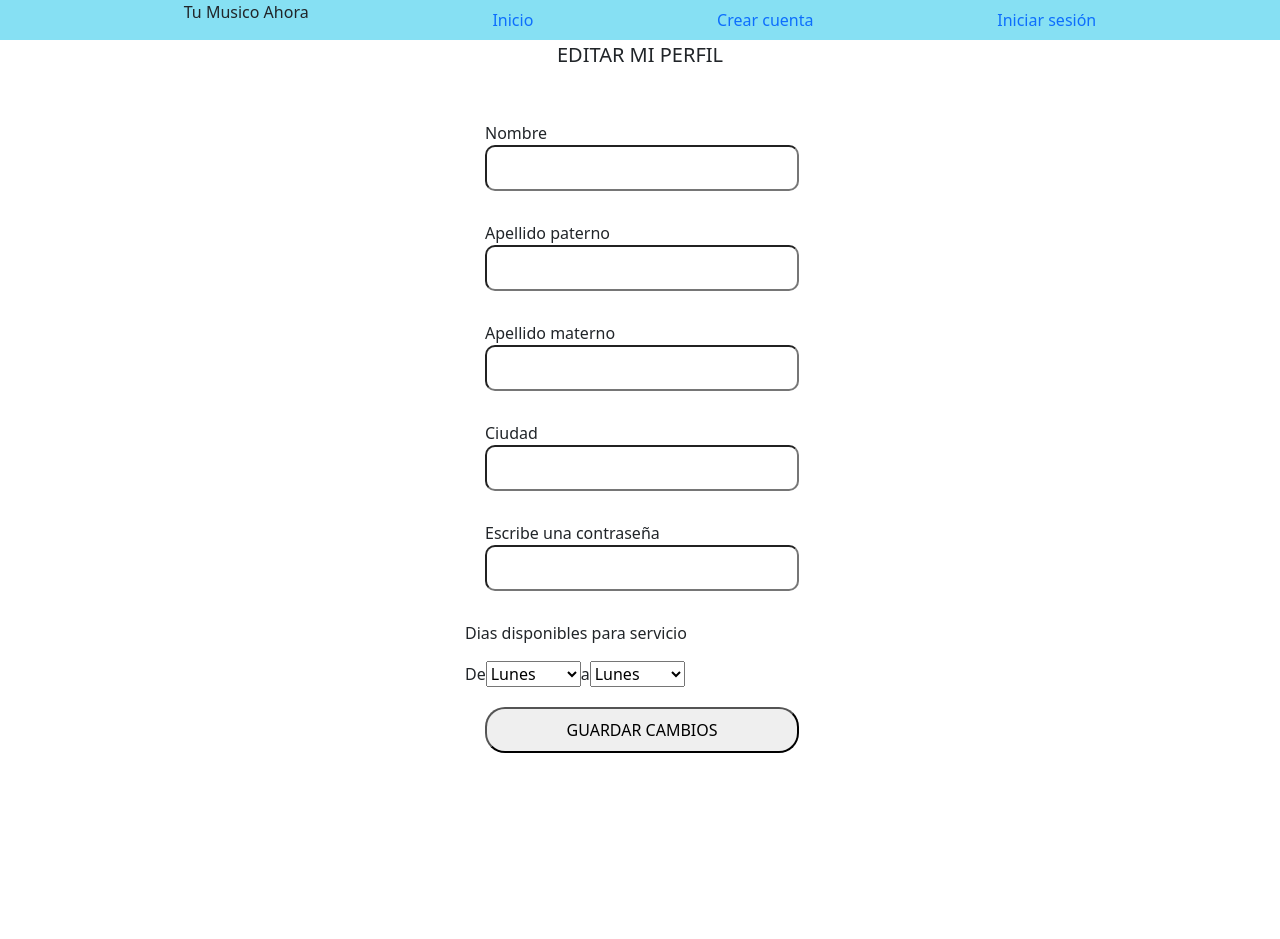
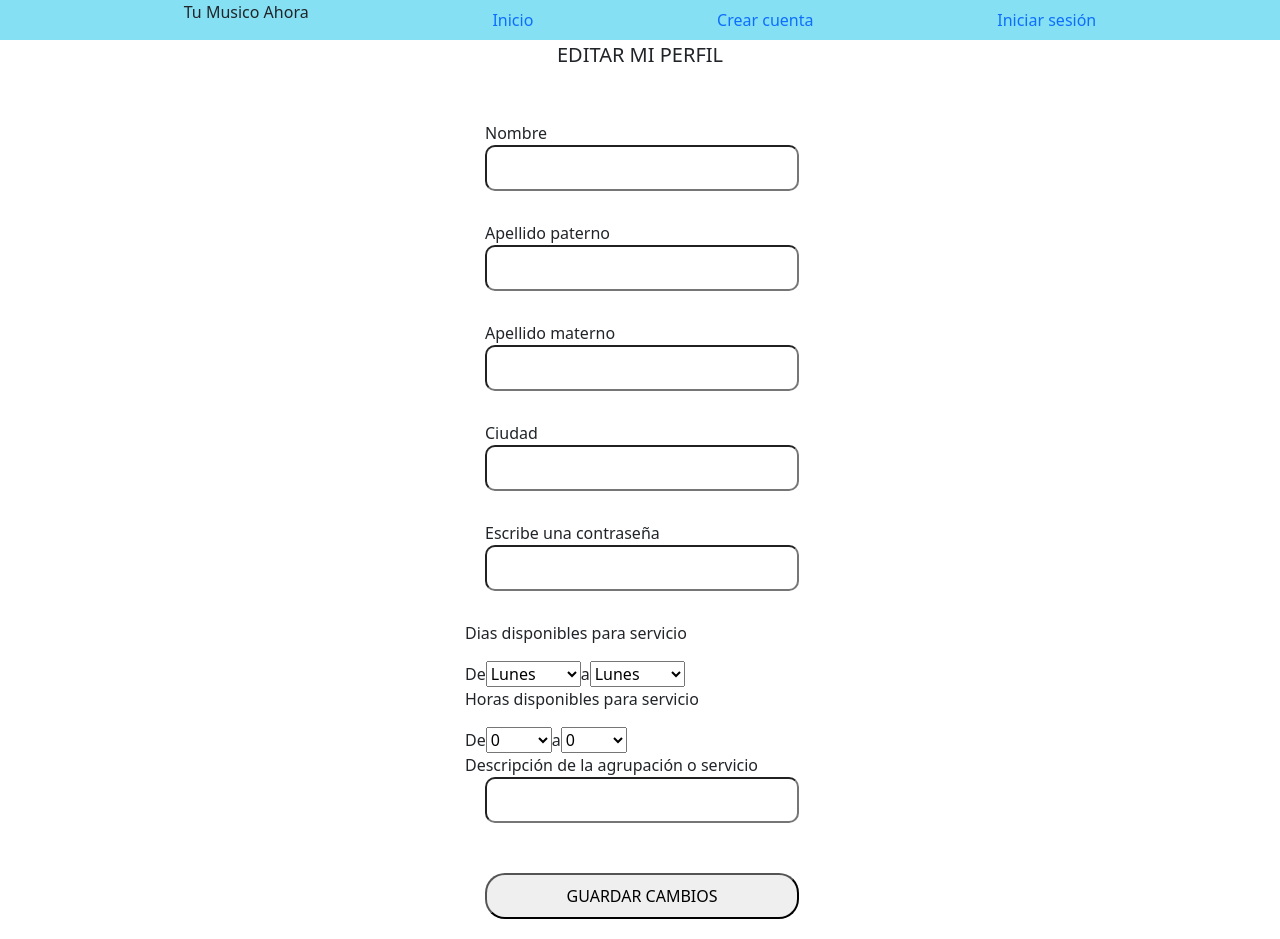
Before and after one commit to Kodemia-MusicApp/MusicApp-FrontEnd, a React app: page /editprofilemusician in a window 1280 px wide. Before the commit the page ends 800 px from the top, so only its background shows below. Built offline with nearby package versions, Linux system fonts and the light colour scheme; no server answers.

Commit message:
1 file modified

```diff
--- a/src/Pages/EditProfileMusician/EditProfileMusician.jsx
+++ b/src/Pages/EditProfileMusician/EditProfileMusician.jsx
@@ -33,6 +33,7 @@ export const EditProfileMusician = () => {
                                 <input type="password" className="editUser" />
 
                                 <div className="disponibilidad">
+                                    <div className="diasdisponibles">
                                         <p>Dias disponibles para servicio</p>
                                         <label>De</label>
                                         <select
@@ -40,14 +41,24 @@ export const EditProfileMusician = () => {
                                             id="Tipoartista"
                                         >
                                             <option value="Lunes">Lunes</option>
-                                        <option value="Martes">Martes</option>
+                                            <option value="Martes">
+                                                Martes
+                                            </option>
                                             <option value="Miércoles">
                                                 Miércoles
                                             </option>
-                                        <option value="Jueves">Jueves</option>
-                                        <option value="Viernes">Viernes</option>
-                                        <option value="Sábado">Sábado</option>
-                                        <option value="Domingo">Domingo</option>
+                                            <option value="Jueves">
+                                                Jueves
+                                            </option>
+                                            <option value="Viernes">
+                                                Viernes
+                                            </option>
+                                            <option value="Sábado">
+                                                Sábado
+                                            </option>
+                                            <option value="Domingo">
+                                                Domingo
+                                            </option>
                                         </select>
                                         <label> a </label>
                                         <select
@@ -55,16 +66,96 @@ export const EditProfileMusician = () => {
                                             id="Tipoartista"
                                         >
                                             <option value="Lunes">Lunes</option>
-                                        <option value="Martes">Martes</option>
+                                            <option value="Martes">
+                                                Martes
+                                            </option>
                                             <option value="Miércoles">
                                                 Miércoles
                                             </option>
-                                        <option value="Jueves">Jueves</option>
-                                        <option value="Viernes">Viernes</option>
-                                        <option value="Sábado">Sábado</option>
-                                        <option value="Domingo">Domingo</option>
+                                            <option value="Jueves">
+                                                Jueves
+                                            </option>
+                                            <option value="Viernes">
+                                                Viernes
+                                            </option>
+                                            <option value="Sábado">
+                                                Sábado
+                                            </option>
+                                            <option value="Domingo">
+                                                Domingo
+                                            </option>
                                         </select>
                                     </div>
+
+                                    <div className="diasdisponibles">
+                                        <p>Horas disponibles para servicio</p>
+                                        <label>De</label>
+                                        <select
+                                            className="Tipoartista"
+                                            id="Tipoartista"
+                                        >
+                                            <option value="0">0</option>
+                                            <option value="1am">1am</option>
+                                            <option value="2am">2am</option>
+                                            <option value="3am">3am</option>
+                                            <option value="4am">4am</option>
+                                            <option value="5am">5am</option>
+                                            <option value="6am">6am</option>
+                                            <option value="7am">7am</option>
+                                            <option value="8am">9am</option>
+                                            <option value="10am">10am</option>
+                                            <option value="11am">11am</option>
+                                            <option value="12am">12am</option>
+                                            <option value="1pm">1pm</option>
+                                            <option value="2pm">1pm</option>
+                                            <option value="3pm">3pm</option>
+                                            <option value="4pm">4pm</option>
+                                            <option value="5pm">5pm</option>
+                                            <option value="6pm">6pm</option>
+                                            <option value="7pm">7pm</option>
+                                            <option value="8pm">8pm</option>
+                                            <option value="9pm">9pm</option>
+                                            <option value="10pm">10pm</option>
+                                            <option value="11pm">11pm</option>
+                                            <option value="12pm">12pm</option>
+                                        </select>
+                                        <label> a </label>
+                                        <select
+                                            className="Tipoartista"
+                                            id="Tipoartista"
+                                        >
+                                            <option value="0">0</option>
+                                            <option value="1am">1am</option>
+                                            <option value="2am">2am</option>
+                                            <option value="3am">3am</option>
+                                            <option value="4am">4am</option>
+                                            <option value="5am">5am</option>
+                                            <option value="6am">6am</option>
+                                            <option value="7am">7am</option>
+                                            <option value="8am">9am</option>
+                                            <option value="10am">10am</option>
+                                            <option value="11am">11am</option>
+                                            <option value="12am">12am</option>
+                                            <option value="1pm">1pm</option>
+                                            <option value="2pm">1pm</option>
+                                            <option value="3pm">3pm</option>
+                                            <option value="4pm">4pm</option>
+                                            <option value="5pm">5pm</option>
+                                            <option value="6pm">6pm</option>
+                                            <option value="7pm">7pm</option>
+                                            <option value="8pm">8pm</option>
+                                            <option value="9pm">9pm</option>
+                                            <option value="10pm">10pm</option>
+                                            <option value="11pm">11pm</option>
+                                            <option value="12pm">12pm</option>
+                                        </select>
+                                    </div>
+                                </div>
+                                <label className="labelCreateUse1">
+                                    Descripción de la agrupación o servicio
+                                </label>
+                                <input type="password" className="editUser" />
+
                                 <button className="BotonGeneral">
                                     GUARDAR CAMBIOS
                                 </button>
```
Lines whose indentation alone changed are shown as unchanged.
